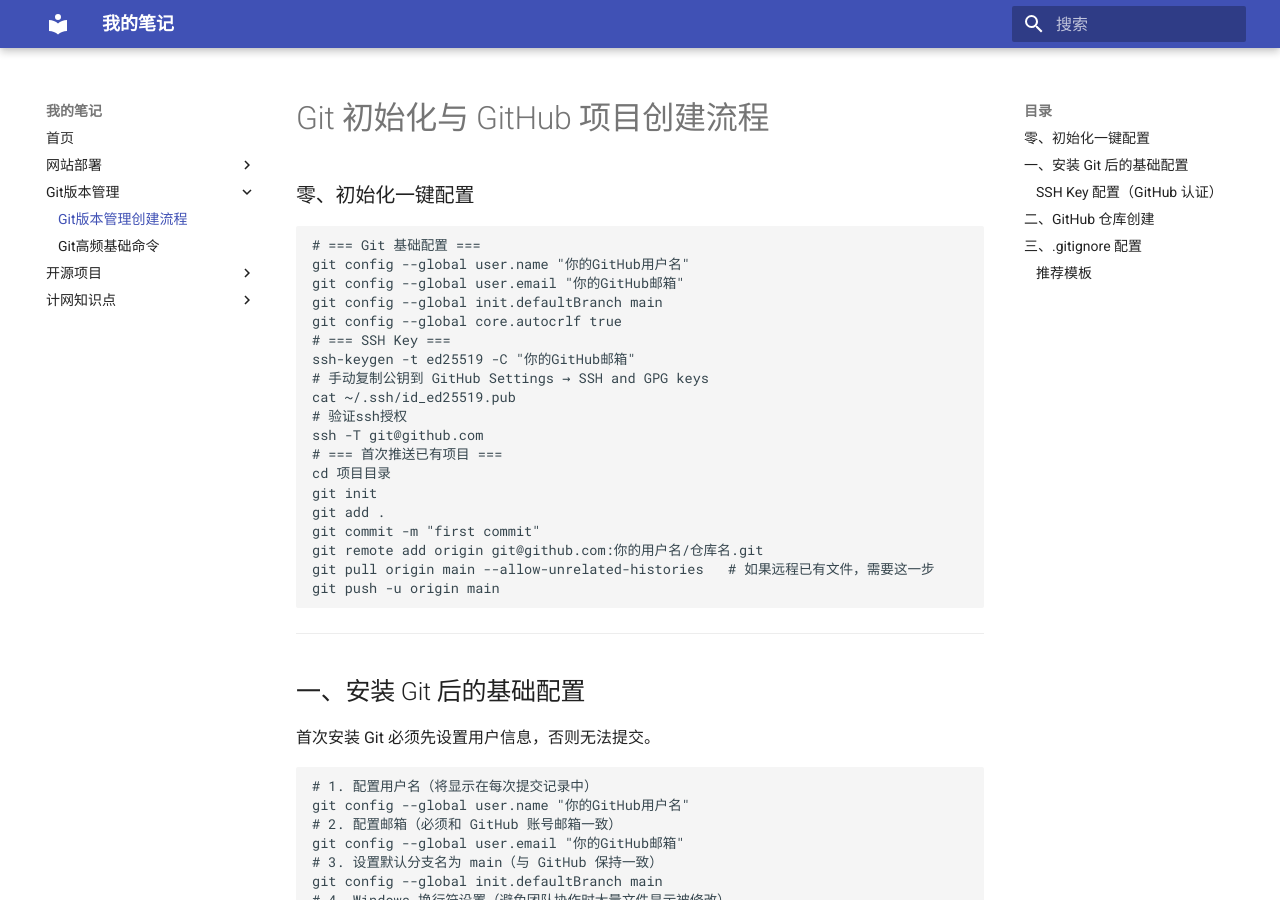
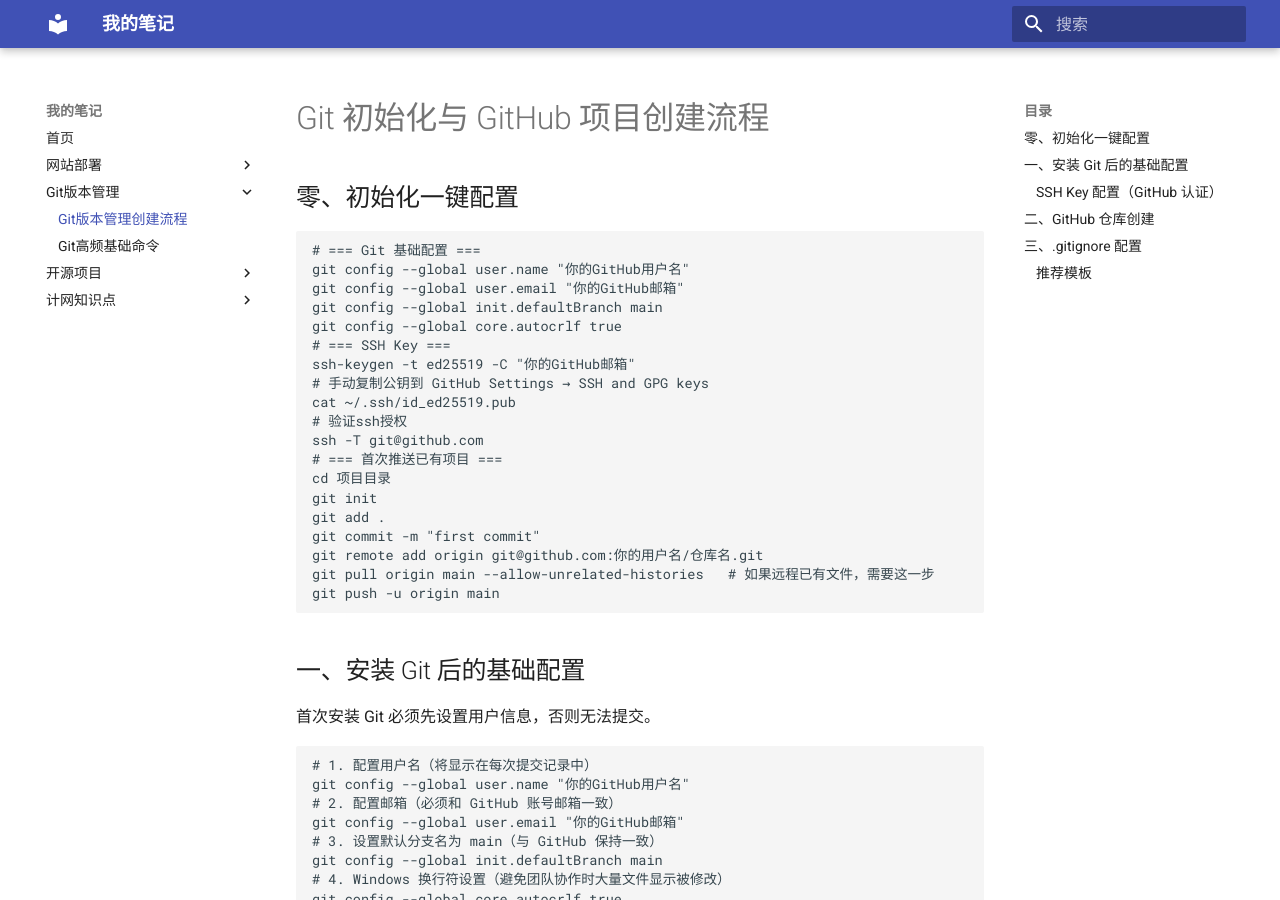
Before and after one commit to ParatrooperY/tech_note, an MkDocs documentation site: the page built from docs/Git初始化与项目创建流程.md, in a window 1280 px wide and 900 px high. Built offline with MkDocs 1.6.1 and Material for MkDocs 9.7.7, drawn with Linux system fonts in a browser that asks for light colours.

Commit message:
修复文档内容格式展示问题

````diff
--- a/docs/Git初始化与项目创建流程.md
+++ b/docs/Git初始化与项目创建流程.md
@@ -1,7 +1,7 @@
 # Git 初始化与 GitHub 项目创建流程
 
 
-### 零、初始化一键配置
+## 零、初始化一键配置
 ```powershell
 # === Git 基础配置 ===
 git config --global user.name "你的GitHub用户名"
@@ -24,7 +24,6 @@ git pull origin main --allow-unrelated-histories   # 如果远程已有文件，
 git push -u origin main
 ```
 
----
 ## 一、安装 Git 后的基础配置
 
 首次安装 Git 必须先设置用户信息，否则无法提交。
@@ -80,7 +79,7 @@ cat ~/.ssh/id_ed25519.pub
 ssh -T git@github.com
 成功响应：Hi username! You've successfully authenticated
 ```
----
+
 ## 二、GitHub 仓库创建
 1. 登录 GitHub，点击右上角 **+** → **New repository**
 2. 填写仓库名（例如 `SRAMS`）
@@ -90,7 +89,7 @@ ssh -T git@github.com
 |------|---------|
 | **不勾选** README（推荐） | 本地 `git init` → `git add` → `git commit` → `git push`，一次成功 |
 | **勾选** README | 需要先 `git pull` 拉取远程内容，再 `git push`，否则会报错 |
----
+
 5. 本地项目推送到 GitHub
 
 - 前提：GitHub 仓库为空，无任何文件**（新建仓库不勾选 README）**
@@ -116,9 +115,10 @@ git remote -v
 origin  git@github.com:你的用户名/SRAMS.git (fetch)
 origin  git@github.com:你的用户名/SRAMS.git (push)
 ```
----
+
 ## 三、.gitignore 配置
 项目根目录创建 `.gitignore` 文件，告诉 Git 哪些文件不需要跟踪。
+
 ### 推荐模板
 ```gitignore
 # Node.js
@@ -144,5 +144,3 @@ Thumbs.db
 # Maven
 log/
 ```
-
----
````
